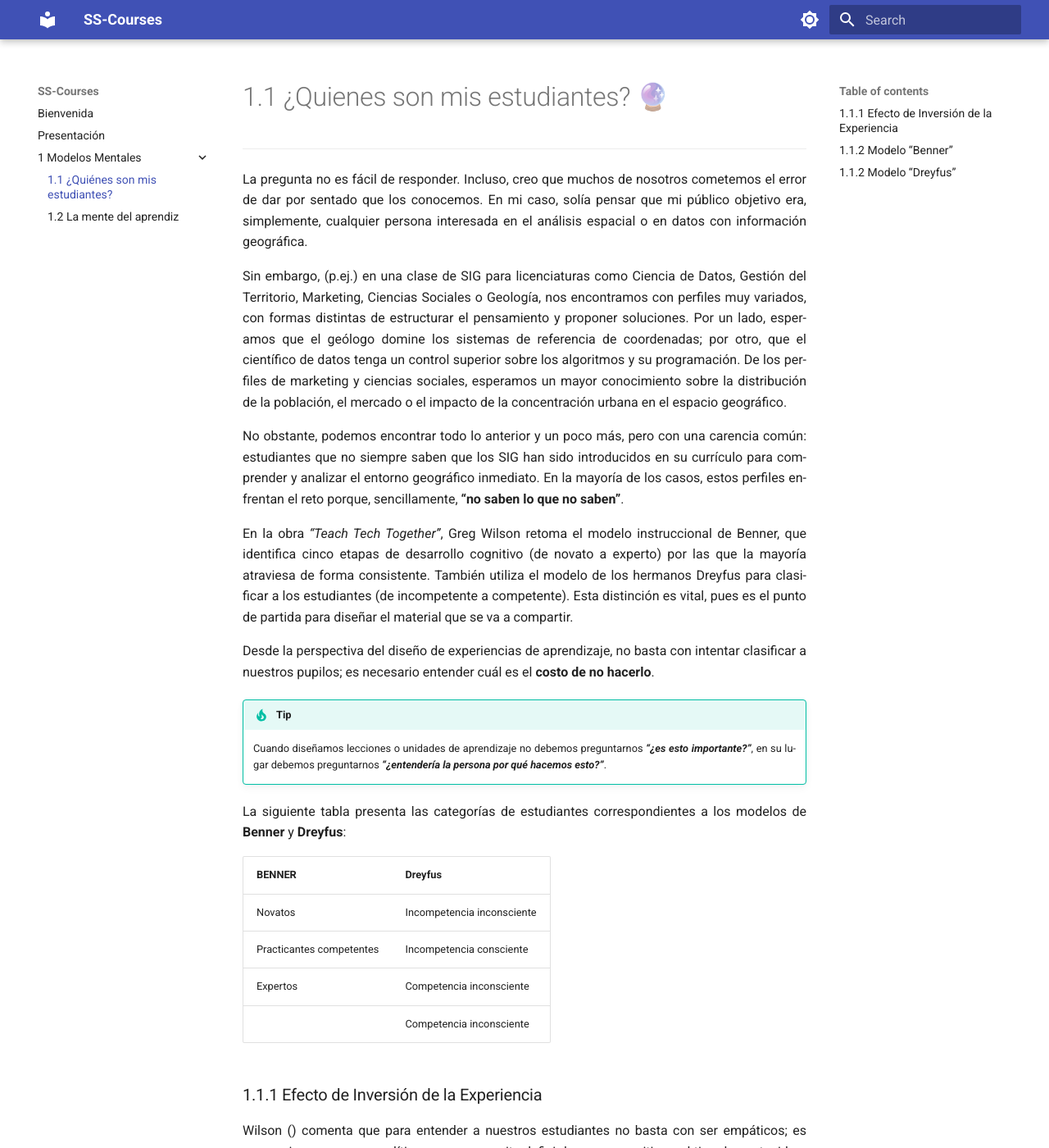
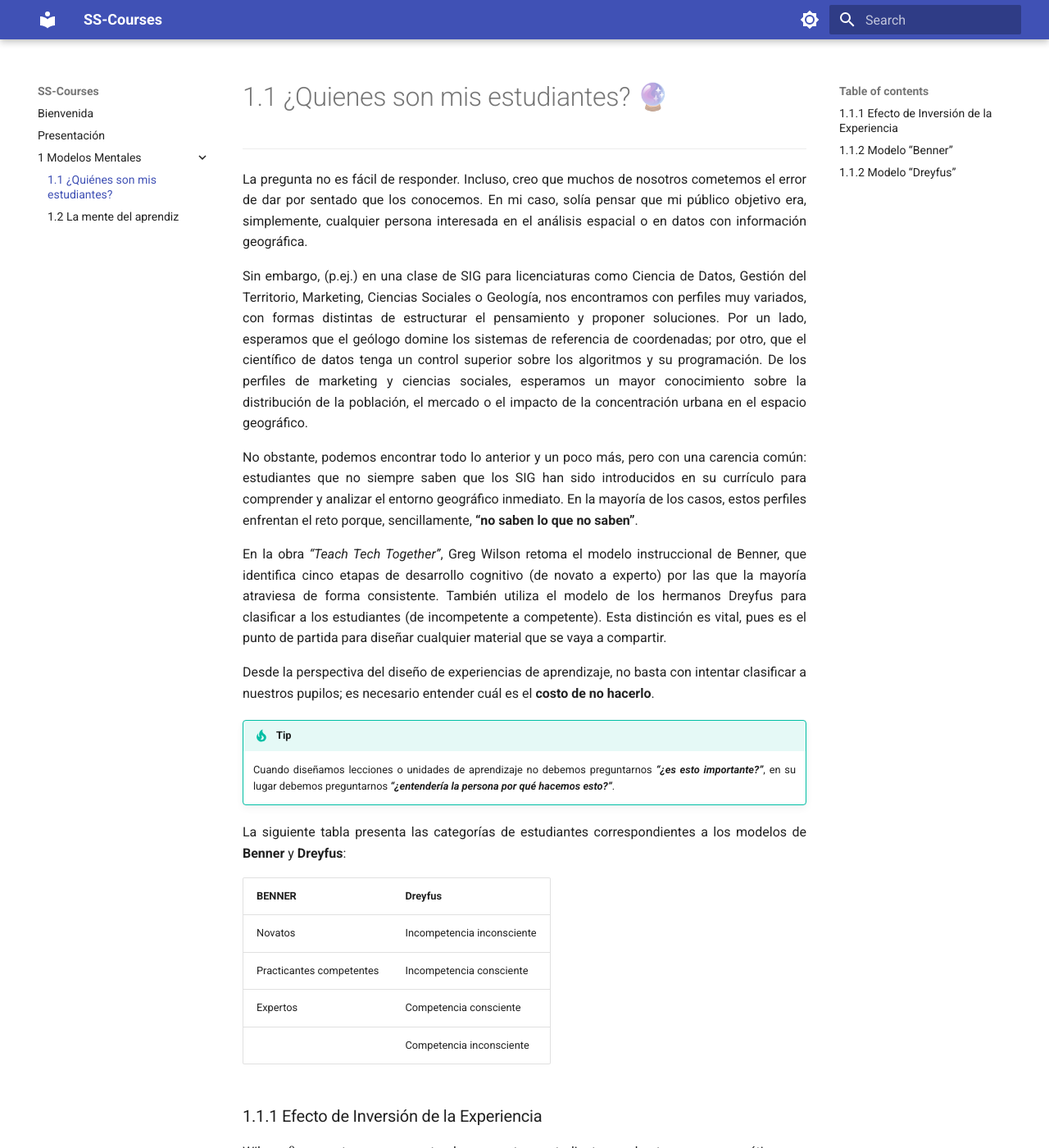
Before and after one commit to Docker-oz/docker_zensrlwf_start, an MkDocs documentation site: the page built from docs/1_modelos_mentales/1-1_quienes_son_mis_estudiantes.md, in a window 1280 px wide and 1400 px high. Shown: the whole window at 82% size. Built offline with MkDocs 1.6.1 and Material for MkDocs 9.7.7, drawn with Linux system fonts in a browser that asks for light colours.

Commit message:
feat: actualización de archivos para zensical

```diff
--- a/docs/1_modelos_mentales/1-1_quienes_son_mis_estudiantes.md
+++ b/docs/1_modelos_mentales/1-1_quienes_son_mis_estudiantes.md
@@ -7,7 +7,7 @@ Sin embargo, (p.ej.) en una clase de SIG para licenciaturas como Ciencia de Dato
 
 No obstante, podemos encontrar todo lo anterior y un poco más, pero con una carencia común: estudiantes que no siempre saben que los SIG han sido introducidos en su currículo para comprender y analizar el entorno geográfico inmediato. En la mayoría de los casos, estos perfiles enfrentan el reto porque, sencillamente, **“no saben lo que no saben”**.
 
-En la obra *“Teach Tech Together”*, Greg Wilson retoma el modelo instruccional de Benner, que identifica cinco etapas de desarrollo cognitivo (de novato a experto) por las que la mayoría atraviesa de forma consistente. También utiliza el modelo de los hermanos Dreyfus para clasificar a los estudiantes (de incompetente a competente). Esta distinción es vital, pues es el punto de partida para diseñar el material que se va a compartir.
+En la obra *“Teach Tech Together”*, Greg Wilson retoma el modelo instruccional de Benner, que identifica cinco etapas de desarrollo cognitivo (de novato a experto) por las que la mayoría atraviesa de forma consistente. También utiliza el modelo de los hermanos Dreyfus para clasificar a los estudiantes (de incompetente a competente). Esta distinción es vital, pues es el punto de partida para diseñar cualquier material que se vaya a compartir.
 
 Desde la perspectiva del diseño de experiencias de aprendizaje, no basta con intentar clasificar a nuestros pupilos; es necesario entender cuál es el **costo de no hacerlo**.
 
@@ -21,7 +21,7 @@ La siguiente tabla presenta las categorías de estudiantes correspondientes a lo
 | :---------      | :------------------------------------|
 | Novatos         | Incompetencia inconsciente|
 | Practicantes competentes    | Incompetencia consciente |
-| Expertos                    | Competencia inconsciente |
+| Expertos                    | Competencia consciente |
 |                             | Competencia inconsciente |
 
 ### 1.1.1 Efecto de Inversión de la Experiencia
--- a/docs/stylesheets/extra.css
+++ b/docs/stylesheets/extra.css
@@ -6,26 +6,26 @@
 p {
   text-align: justify !important;
   text-justify: inter-word !important;
-  hyphens: auto !important;
-  word-break: break-word !important;
+  hyphens: none !important;
+  overflow-wrap: break-word !important;
 }
 
 .md-typeset p {
   text-align: justify !important;
   text-justify: inter-word !important;
-  hyphens: auto !important;
+  hyphens: none !important;
 }
 
 .md-content__inner.md-typeset p {
   text-align: justify !important;
   text-justify: inter-word !important;
-  hyphens: auto !important;
+  hyphens: none !important;
 }
 
 article.md-typeset p {
   text-align: justify !important;
   text-justify: inter-word !important;
-  hyphens: auto !important;
+  hyphens: none !important;
 }
 
 .md-content__inner.md-typeset {
@@ -48,3 +48,9 @@ article.md-typeset p {
   display: inline !important;
   margin: 0 !important;
 }
+
+/* Sangría para listas de viñetas dentro de listas numeradas */
+.md-typeset ol li > ul {
+  padding-left: 1.5em !important;
+  margin-top: 0.25em !important;
+}
```
Also changed, not shown: docs/1_modelos_mentales/1-2_la_mente_del_aprendiz.md (+27 -42 lines), site/1_modelos_mentales/1-1_quienes_son_mis_estudiantes/index.html, site/1_modelos_mentales/1-2_la_mente_del_aprendiz/index.html, site/search.json, site/stylesheets/extra.css, 1 other file.
